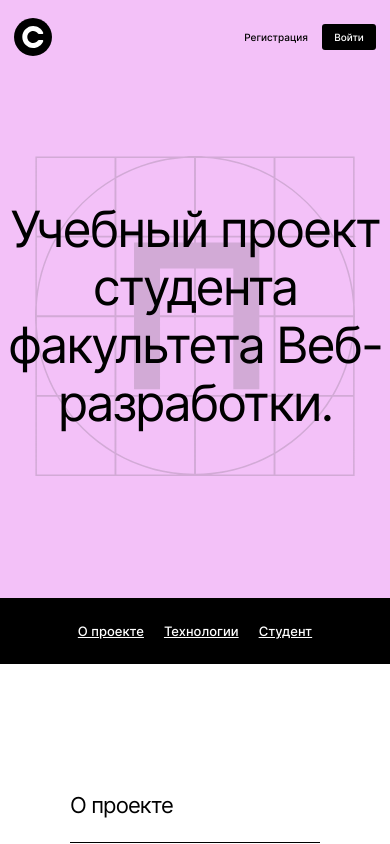
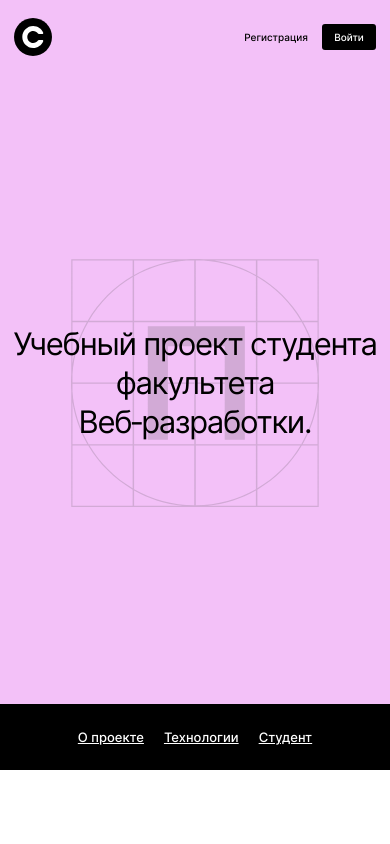
Before and after one commit to mahakomar11/movies-explorer-frontend, a React (Create React App) app: page / in a window 390 px wide. Shown: the top 844 px of the page. Built offline with nearby package versions, Linux system fonts and the light colour scheme.

Commit message:
Make adaptive Promo

```diff
--- a/src/components/App/App.js
+++ b/src/components/App/App.js
@@ -10,6 +10,7 @@ import PageNotFound from '../PageNotFound/PageNotFound';
 
 // TODO: адаптировать
 // TODO: сжать изображения
+// TODO: перевести line-height в относительные величины
 
 function App() {
   return (
--- a/src/components/Promo/Promo.css
+++ b/src/components/Promo/Promo.css
@@ -1,6 +1,7 @@
 .promo {
-  min-height: 598px;
   background-color: #f3c1f8;
+  display: flex;
+  flex-direction: column;
 }
 
 .promo__title {
@@ -15,13 +16,42 @@
   letter-spacing: -0.04em;
 }
 
+@media screen and (max-width: 768px) {
+  .promo__title {
+    margin: 0 19px 0;
+  }
+}
+
+@media screen and (max-width: 540px) {
+  .promo__title {
+    font-size: 31px;
+    line-height: 1.26;
+    margin: 0 10px 0;
+  }
+}
+
 .promo__background {
   background-image: url('../../images/practikum.svg');
   background-repeat: no-repeat;
   background-position: center;
+  background-size: 320px 320px;
   height: 320px;
   display: flex;
   justify-content: center;
   align-items: center;
-  margin-top: 82px;
+  margin: 11.7vh 0 17.4vh;
 }
+
+@media screen and (max-width: 400px) {
+  .promo__background {
+    background-size: 248px 248px;
+    height: 248px;
+    margin: 18.2vh 0 23vh;
+  }
+}
+
+@media screen and (min-height: 800px) {
+  .promo__background {
+    margin: 21.9vh 0 23.4vh;
+  }
+}
--- a/src/components/Promo/Promo.js
+++ b/src/components/Promo/Promo.js
@@ -7,7 +7,7 @@ function Promo() {
       <Header isLogined={false}/>
       <div className='promo__background'>
         <h1 className='promo__title'>
-          Учебный проект студента факультета Веб-разработки.
+          Учебный проект студента факультета Веб&#8209;разработки.
         </h1>
       </div>
     </section>
```
